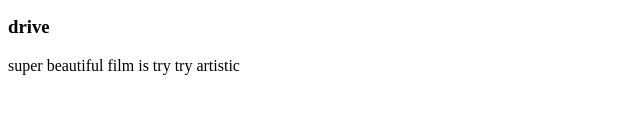
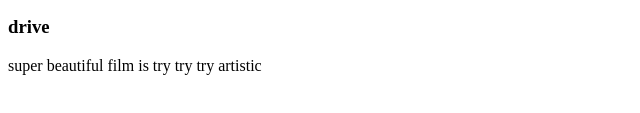
Before and after one commit to thevaidik/Web-dev-bootcamp, a plain HTML site: page 2.4 Movie Ranking Project/index.html in a window 1280 px wide. Shown: the part 273-386 px from the top of the page, 0-640 px from the left. Drawn offline with Linux system fonts and the light colour scheme.

Commit message:
branch 2 test

```diff
--- a/2.4 Movie Ranking Project/index.html
+++ b/2.4 Movie Ranking Project/index.html
@@ -7,4 +7,4 @@
 <h3>Ex Machina</h3>
 <p>Really cool sci-fi movie</p>
 <h3>drive</h3>
-<p>super beautiful film is try try artistic</p>
+<p>super beautiful film is try try try artistic</p>
```
